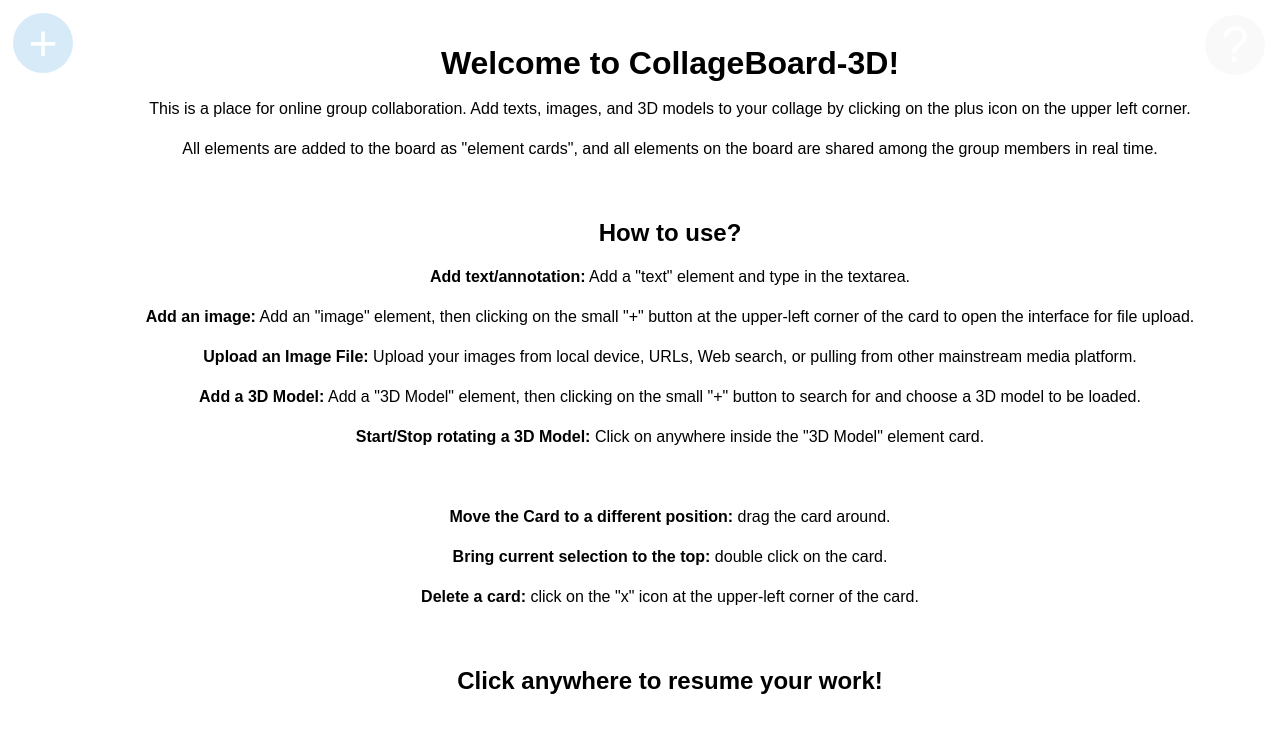
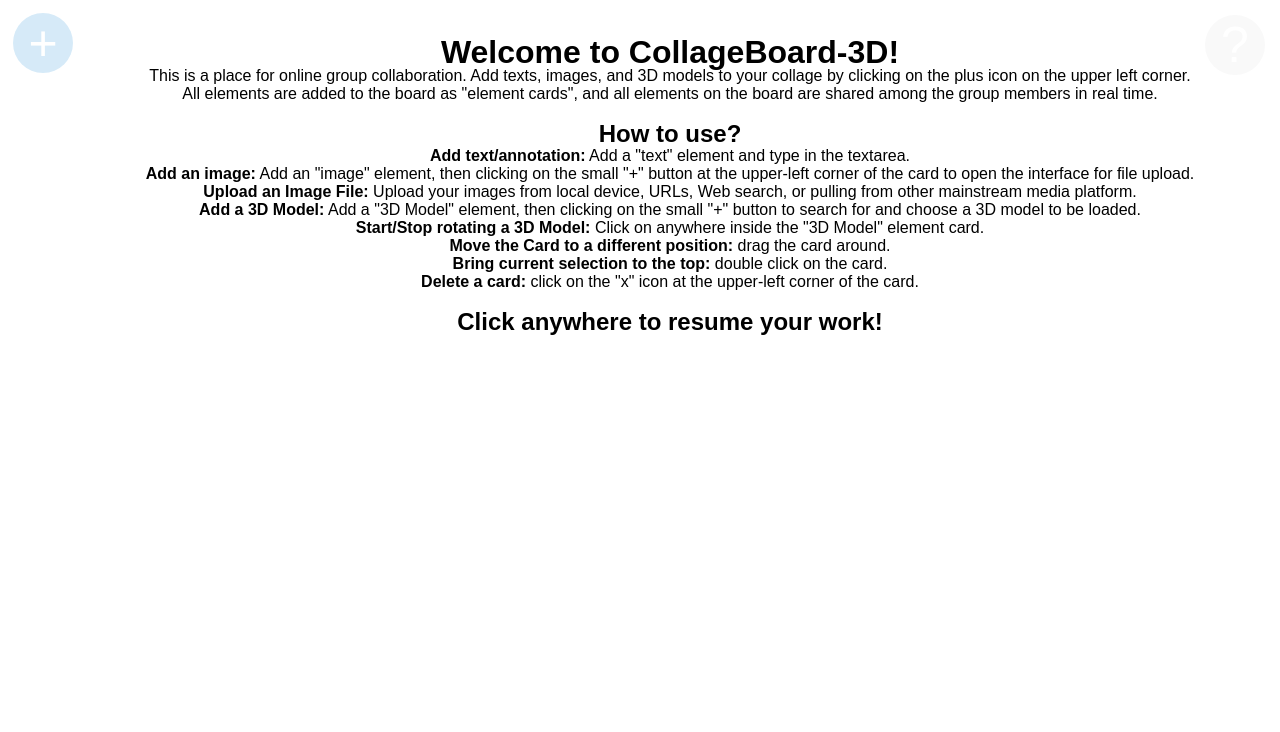
Before and after one commit to Cceciliaa/colabo, a website: page public/collageBoard.html in a window 1280 px wide. Drawn offline with nearby package versions, Linux system fonts and the light colour scheme; no server answers; a script that the page names is missing.

```diff
--- a/public/boardStyles.css
+++ b/public/boardStyles.css
@@ -183,6 +183,7 @@
   display: block;
   padding: 30px;
   font-size: 16px;
+  line-height: 2px;
   overflow: auto;
 }
 
```
Also changed, not shown: public/collageBoard.html (+0 -2 lines).
